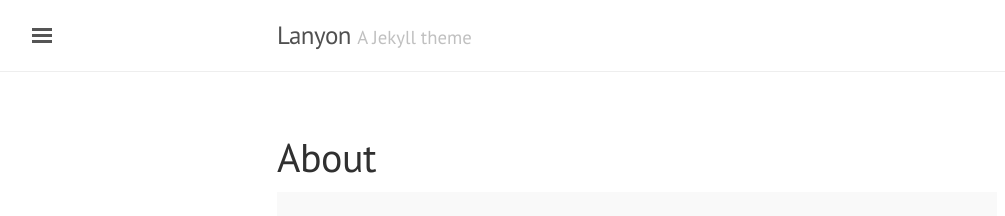
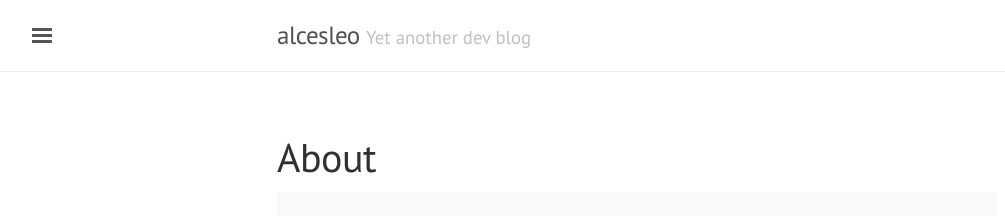
Before and after one commit to jsborjesson/jsborjesson.github.io, a Jekyll site: the page built from about.md, in a window 1280 px wide. Shown: the top 216 px of the page, without its empty margins (3-1008 px from the left). Built offline with Jekyll 4.4.1, drawn with Linux system fonts in a browser that asks for light colours; part of the change alters nothing that is shown.

Commit message:
Set information in config

```diff
--- a/_config.yml
+++ b/_config.yml
@@ -1,22 +1,32 @@
 # Permalinks
-#
-# Use of `relative_permalinks` ensures post links from the index work properly.
 permalink:           pretty
-relative_permalinks: true
 
 # Setup
-title:               Lanyon
-tagline:             'A Jekyll theme'
-description:         'A reserved <a href="http://jekyllrb.com" target="_blank">Jekyll</a> theme that places the utmost gravity on content with a hidden drawer. Made by <a href="https://twitter.com/mdo" target="_blank">@mdo</a>.'
-url:                 http://lanyon.getpoole.com
-baseurl:             ''
-paginate:            5
+title:               alcesleo
+tagline:             Yet another dev blog
+url:                 https://alcesleo.github.io/
+paginate:            1
+baseurl:             ""
+
+# Assets
+#
+# We specify the directory for Jekyll so we can use @imports.
+sass:
+  sass_dir:          _sass
+  style:            :compressed
 
 # About/contact
 author:
-  name:              Mark Otto
-  url:               https://twitter.com/mdo
-  email:             markdotto@gmail.com
+  name:              Jimmy Börjesson
+  url:               https://github.com/alcesleo
+  email:             alcesleo@gmail.com
 
 # Custom vars
-version:             1.0.0
+version:             2.0.0
+github:
+  repo:              https://github.com/alcesleo/alcesleo.github.io
+
+# Gems
+gems:
+  - jekyll-paginate
+  - jekyll-gist
```
